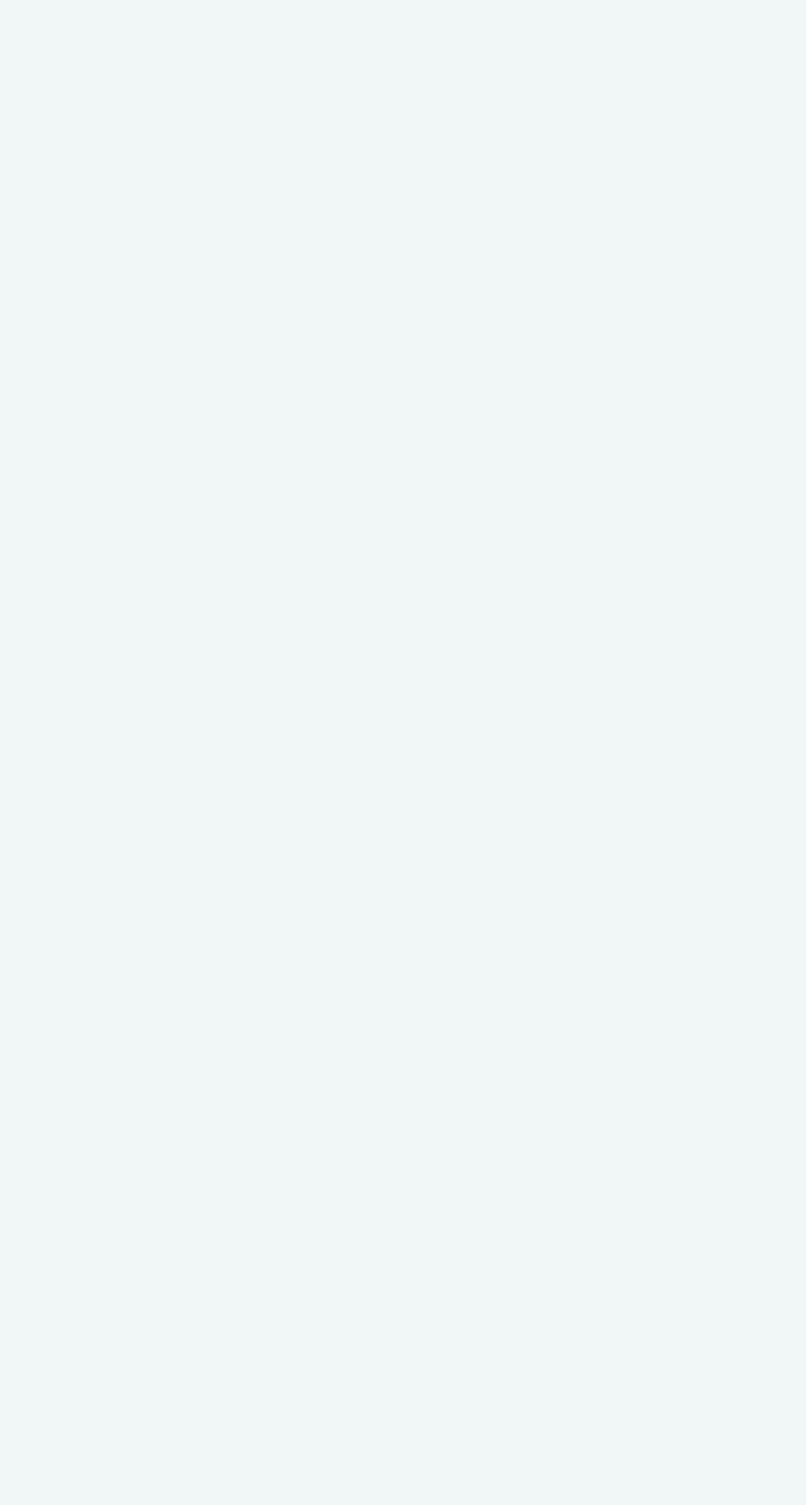
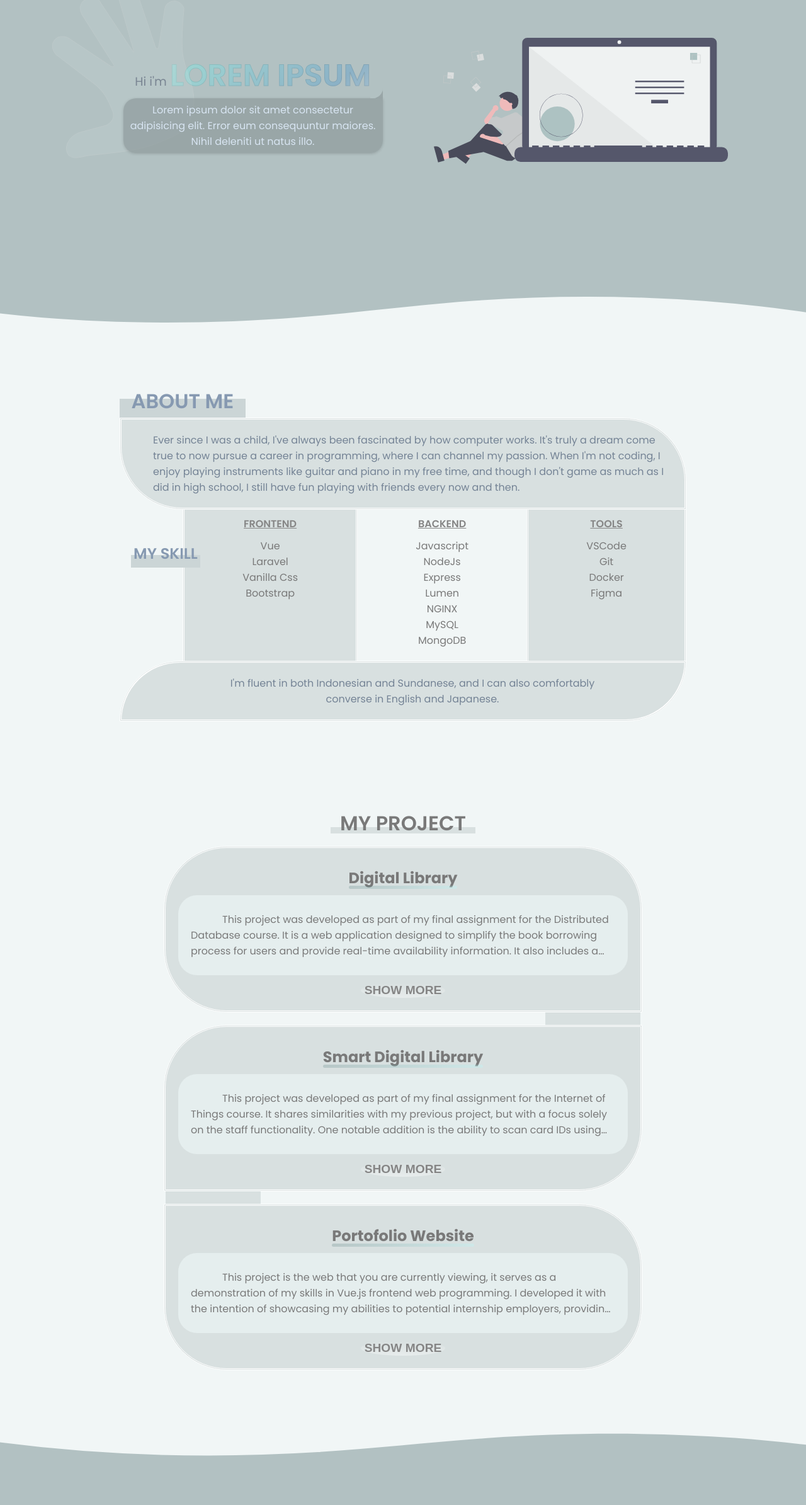
Before and after one commit to ZaiR37/CV, a Vue app: page / in a window 1280 px wide. Shown: the part 277-2666 px from the top of the page at 63% size. Before the commit the page ends 800 px from the top, so only its background shows below. Built offline with nearby package versions, Linux system fonts and the light colour scheme.

Commit message:
Combining all section

```diff
--- a/src/App.vue
+++ b/src/App.vue
@@ -1,10 +1,18 @@
 <script setup>
+import AboutSection from './components/AboutSection.vue';
+import ContactMeSection from './components/ContactMeSection.vue';
+import ProjectSection from './components/ProjectSection.vue';
+import WebCover from './components/WebCover.vue';
 import WebHeader from './components/WebHeader.vue'
 
 </script>
 
 <template>
   <WebHeader></WebHeader>
+  <WebCover></WebCover>
+  <AboutSection></AboutSection>
+  <ProjectSection></ProjectSection>
+  <ContactMeSection></ContactMeSection>
 </template>
 
 <style scoped>
```
Also changed, not shown: 1 other file (tests, documents, lock files or other folders).
